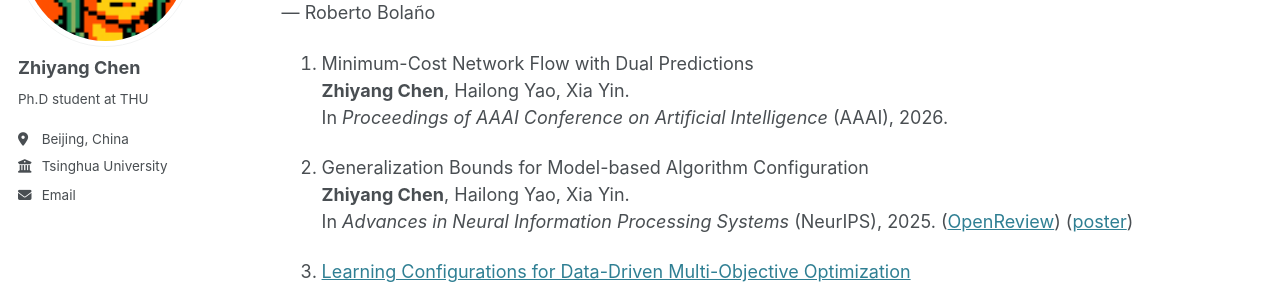
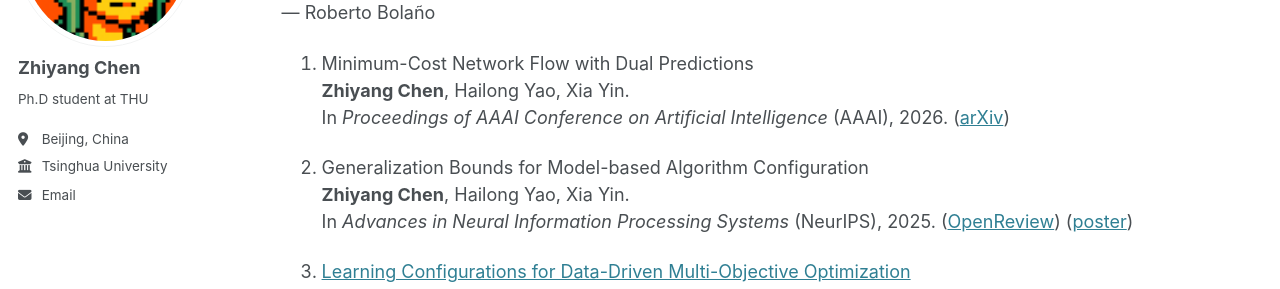
Before and after one commit to chen-zhi-yang/chen-zhi-yang.github.io, a Jekyll site: the page built from _pages/publications.md, in a window 1280 px wide and 900 px high. Shown: the part 234-523 px from the top of the window. Built offline with Jekyll 4.4.1, drawn with Linux system fonts in a browser that asks for light colours.

Commit message:
Modify pubs

```diff
--- a/_pages/publications.md
+++ b/_pages/publications.md
@@ -18,7 +18,7 @@ your slow green eyes simply will not exist.
 
 1. Minimum-Cost Network Flow with Dual Predictions
 **Zhiyang Chen**, Hailong Yao, Xia Yin.
-In *Proceedings of AAAI Conference on Artificial Intelligence* (AAAI), 2026.
+In *Proceedings of AAAI Conference on Artificial Intelligence* (AAAI), 2026.  ([arXiv](https://arxiv.org/abs/2601.20203))
 
 1. Generalization Bounds for Model-based Algorithm Configuration
 **Zhiyang Chen**, Hailong Yao, Xia Yin.
```
